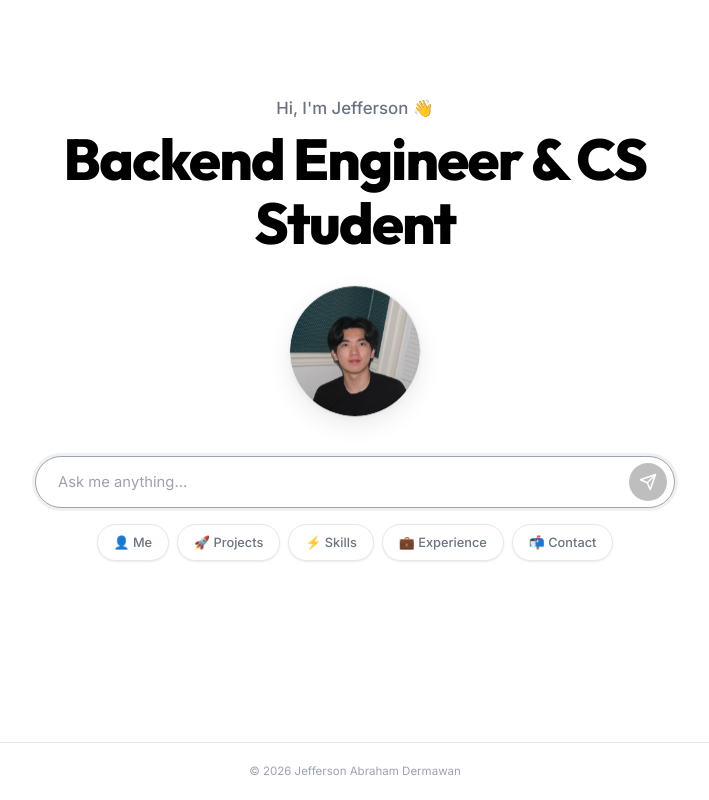
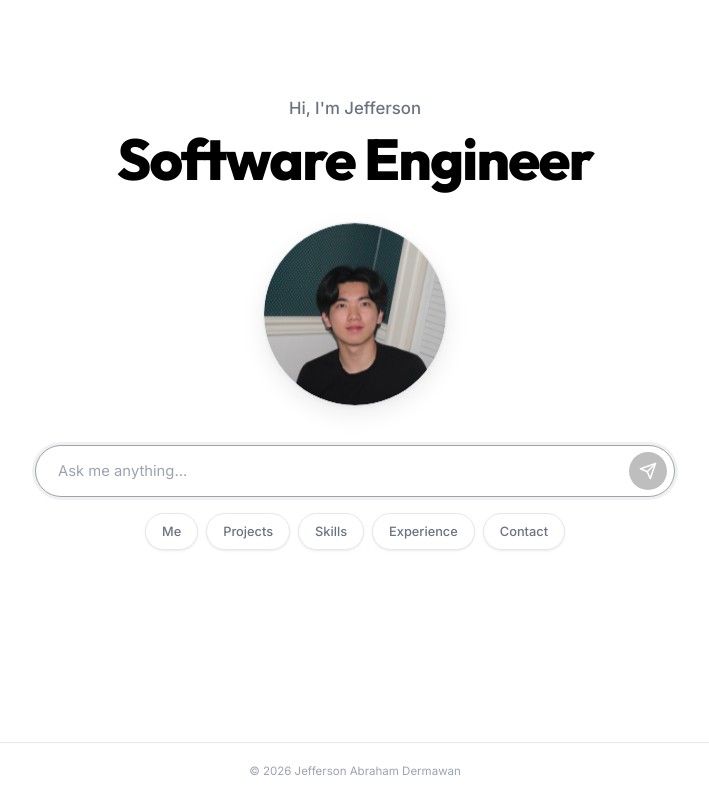
Before and after one commit to lumixed/portfolio, a React (Create React App) app: page / in a window 1280 px wide. Shown: the whole page, without its empty margins (285-994 px from the left). Built offline with nearby package versions, Linux system fonts and the light colour scheme.

Commit message:
refactor: Adjust avatar ring size and remove emojis from AI response messages.

```diff
--- a/src/components/MessageBubble.jsx
+++ b/src/components/MessageBubble.jsx
@@ -85,16 +85,16 @@ function ContactCard({ contact }) {
     return (
         <div className="msg-contact-card">
             <a href={`mailto:${contact.email}`} className="msg-contact-link">
-                ✉️ {contact.email}
+                {contact.email}
             </a>
             <a href={contact.github} target="_blank" rel="noopener noreferrer" className="msg-contact-link">
-                🐙 GitHub — {contact.github.replace("https://", "")}
+                GitHub — {contact.github.replace("https://", "")}
             </a>
             <a href={contact.linkedin} target="_blank" rel="noopener noreferrer" className="msg-contact-link">
-                💼 LinkedIn — {contact.linkedin.replace("https://", "")}
+                LinkedIn — {contact.linkedin.replace("https://", "")}
             </a>
             <span className="msg-contact-link" style={{ cursor: "default" }}>
-                📍 {contact.location}
+                {contact.location}
             </span>
         </div>
     );
@@ -161,7 +161,6 @@ export default function MessageBubble({ message }) {
             <div className="bubble assistant-bubble">
                 {r.heading && (
                     <div className="msg-heading">
-                        {r.emoji && <span className="msg-heading-emoji">{r.emoji}</span>}
                         {r.heading}
                     </div>
                 )}
--- a/src/components/QuickButtons.jsx
+++ b/src/components/QuickButtons.jsx
@@ -1,11 +1,11 @@
 import React from "react";
 
 const QUICK_BUTTONS = [
-    { label: "👤 Me", query: "who are you?" },
-    { label: "🚀 Projects", query: "show me your projects" },
-    { label: "⚡ Skills", query: "what skills do you have?" },
-    { label: "💼 Experience", query: "what is your experience?" },
-    { label: "📬 Contact", query: "how can I contact you?" },
+    { label: "Me", query: "who are you?" },
+    { label: "Projects", query: "show me your projects" },
+    { label: "Skills", query: "what skills do you have?" },
+    { label: "Experience", query: "what is your experience?" },
+    { label: "Contact", query: "how can I contact you?" },
 ];
 
 export default function QuickButtons({ onSelect }) {
--- a/src/data/portfolioData.js
+++ b/src/data/portfolioData.js
@@ -8,8 +8,8 @@ export const portfolioData = {
     // ----------------------------------------------------------
     name: "Jefferson Abraham Dermawan",
     shortName: "Jefferson",
-    title: "Backend Engineer & CS Student",
-    greeting: "Hi, I'm Jefferson 👋",
+    title: "Software Engineer",
+    greeting: "Hi, I'm Jefferson",
     tagline: "I build high-performance systems and elegant solutions.",
 
     bio: `I'm a second-year Computer Science student at the University of British Columbia (UBC), specializing in backend engineering and competitive programming. I love tackling hard algorithmic challenges and shipping production-ready systems. Currently working part-time as a Backend Engineer at Lintel AI, while TAing CPSC 121 at UBC.`,
@@ -60,8 +60,8 @@ export const portfolioData = {
     // ACCOMPLISHMENTS
     // ----------------------------------------------------------
     accomplishments: [
-        "🏆 Awarded a full-ride scholarship to pursue undergraduate studies at UBC",
-        "🥇 Ranked Top 32 competitive programmer nationally in the 2022 Indonesian National Olympiad in Informatics (IOI)",
+        "Awarded a full-ride scholarship to pursue undergraduate studies at UBC",
+        "Ranked Top 32 competitive programmer nationally in the 2022 Indonesian National Olympiad in Informatics (IOI)",
     ],
 
     // ----------------------------------------------------------
@@ -91,7 +91,7 @@ export const portfolioData = {
             ],
             github: "https://github.com/lumixed/awardscope",
             live: "https://awardscope.vercel.app",
-            emoji: "🚀",
+            emoji: "",
             color: "#38bdf8",
         },
         {
@@ -106,7 +106,7 @@ export const portfolioData = {
             ],
             github: "https://github.com/lumixed/travelio",
             live: "",
-            emoji: "✈️",
+            emoji: "",
             color: "#a78bfa",
         },
     ],
@@ -121,7 +121,7 @@ export const portfolioData = {
             location: "Vancouver, BC",
             period: "February 2026 – Present",
             type: "Part-time",
-            emoji: "💻",
+            emoji: "",
             points: [
                 "Built Django REST APIs for production features used by internal tools and customer-facing workflows",
                 "Designed database schemas and optimized queries, improving API response times and reliability",
@@ -135,7 +135,7 @@ export const portfolioData = {
             location: "Vancouver, BC",
             period: "January 2026 – Present",
             type: "",
-            emoji: "📚",
+            emoji: "",
             points: [
                 "Led weekly labs for 40+ students covering Boolean algebra, logic, DFAs, and proof techniques",
                 "Instructed weekly discussion sections covering logic, automata, and proof-based problem solving",
@@ -148,7 +148,7 @@ export const portfolioData = {
             location: "Indonesia",
             period: "September 2024 – June 2025",
             type: "",
-            emoji: "🏆",
+            emoji: "",
             points: [
                 "Coached 100+ students in C++ algorithmic problem-solving and data structures",
                 "Designed online practice sessions focused on problem decomposition and optimization",
--- a/src/index.css
+++ b/src/index.css
@@ -199,7 +199,7 @@ a {
     line-height: 1.1;
 }
 
-.hero-avatar {}
+
 
 .hero-input-wrap {
     width: 100%;
@@ -225,8 +225,8 @@ a {
 }
 
 .avatar-ring {
-    width: 132px;
-    height: 132px;
+    width: 184px;
+    height: 184px;
     border-radius: 50%;
     padding: 0;
     background: transparent;
@@ -747,8 +747,8 @@ a {
     }
 
     .avatar-ring {
-        width: 110px;
-        height: 110px;
+        width: 150px;
+        height: 150px;
     }
 
     .chat-input {
--- a/src/utils/aiResponseHandler.js
+++ b/src/utils/aiResponseHandler.js
@@ -23,7 +23,7 @@ const RULES = [
             type: "text",
             heading: `About ${p.shortName}`,
             content: p.bio,
-            emoji: "🧑‍💻",
+            emoji: "",
         }),
     },
     {
@@ -32,7 +32,7 @@ const RULES = [
             type: "projects",
             heading: "Projects",
             content: p.projects,
-            emoji: "🚀",
+            emoji: "",
         }),
     },
     {
@@ -41,7 +41,7 @@ const RULES = [
             type: "skills",
             heading: "Technical Skills",
             content: p.skills,
-            emoji: "⚡",
+            emoji: "",
         }),
     },
     {
@@ -50,7 +50,7 @@ const RULES = [
             type: "experience",
             heading: "Work Experience",
             content: p.experience,
-            emoji: "💼",
+            emoji: "",
         }),
     },
     {
@@ -59,7 +59,7 @@ const RULES = [
             type: "contact",
             heading: "Get in Touch",
             content: p.contact,
-            emoji: "📬",
+            emoji: "",
         }),
     },
     {
@@ -68,7 +68,7 @@ const RULES = [
             type: "text",
             heading: "Resume",
             content: `You can view or download my resume here:`,
-            emoji: "📄",
+            emoji: "",
             link: { label: "Open Resume →", url: p.resumeUrl },
         }),
     },
@@ -78,7 +78,7 @@ const RULES = [
             type: "education",
             heading: "Education",
             content: p.education,
-            emoji: "🎓",
+            emoji: "",
         }),
     },
     {
@@ -87,7 +87,7 @@ const RULES = [
             type: "text",
             heading: "Accomplishments",
             content: p.accomplishments.join("\n\n"),
-            emoji: "🏆",
+            emoji: "",
         }),
     },
     {
@@ -95,8 +95,8 @@ const RULES = [
         resolve: () => ({
             type: "text",
             heading: null,
-            content: `Hey there! I'm ${p.shortName}'s AI assistant. Ask me anything about him — his projects, skills, experience, or how to get in touch. 😊`,
-            emoji: "👋",
+            content: `Hey there! I'm ${p.shortName}'s AI assistant. Ask me anything about him — his projects, skills, experience, or how to get in touch.`,
+            emoji: "",
         }),
     },
 ];
```
